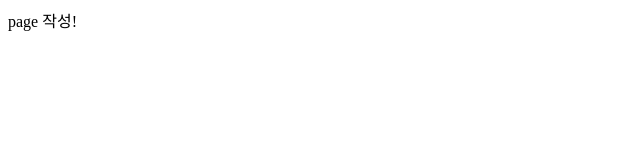
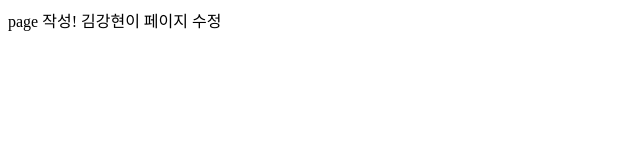
Before and after one commit to psmosi/mosimosi, a plain HTML site: page app1/src/main/resources/static/page.html in a window 1280 px wide. Shown: the whole page, without its empty margins (0-640 px from the left). Drawn offline with Linux system fonts and the light colour scheme.

Commit message:
페이지 수정

```diff
--- a/app1/src/main/resources/static/page.html
+++ b/app1/src/main/resources/static/page.html
@@ -8,5 +8,6 @@
   </head>
   <body>
 		page 작성!
+		김강현이 페이지 수정
   </body>
 </html>
```
